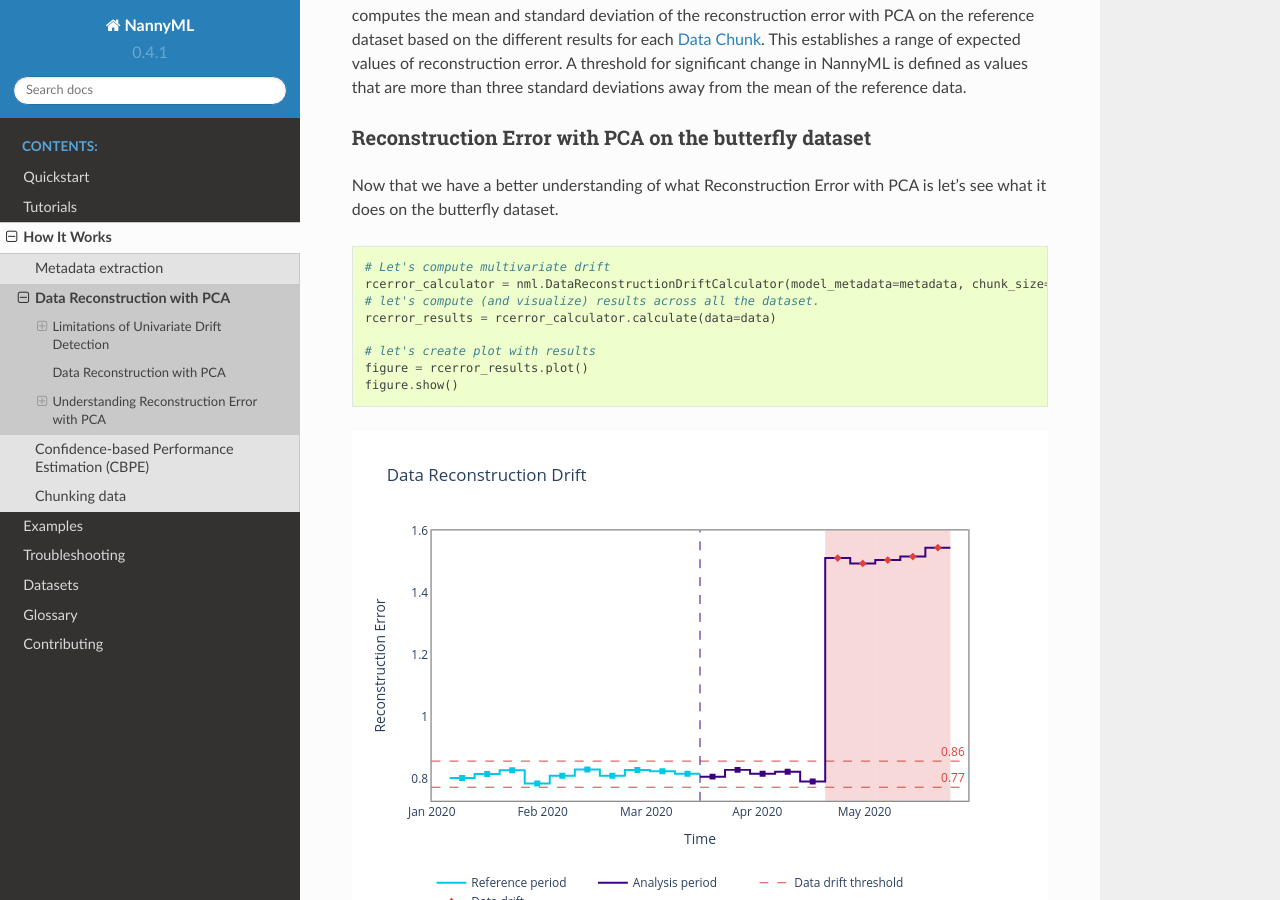
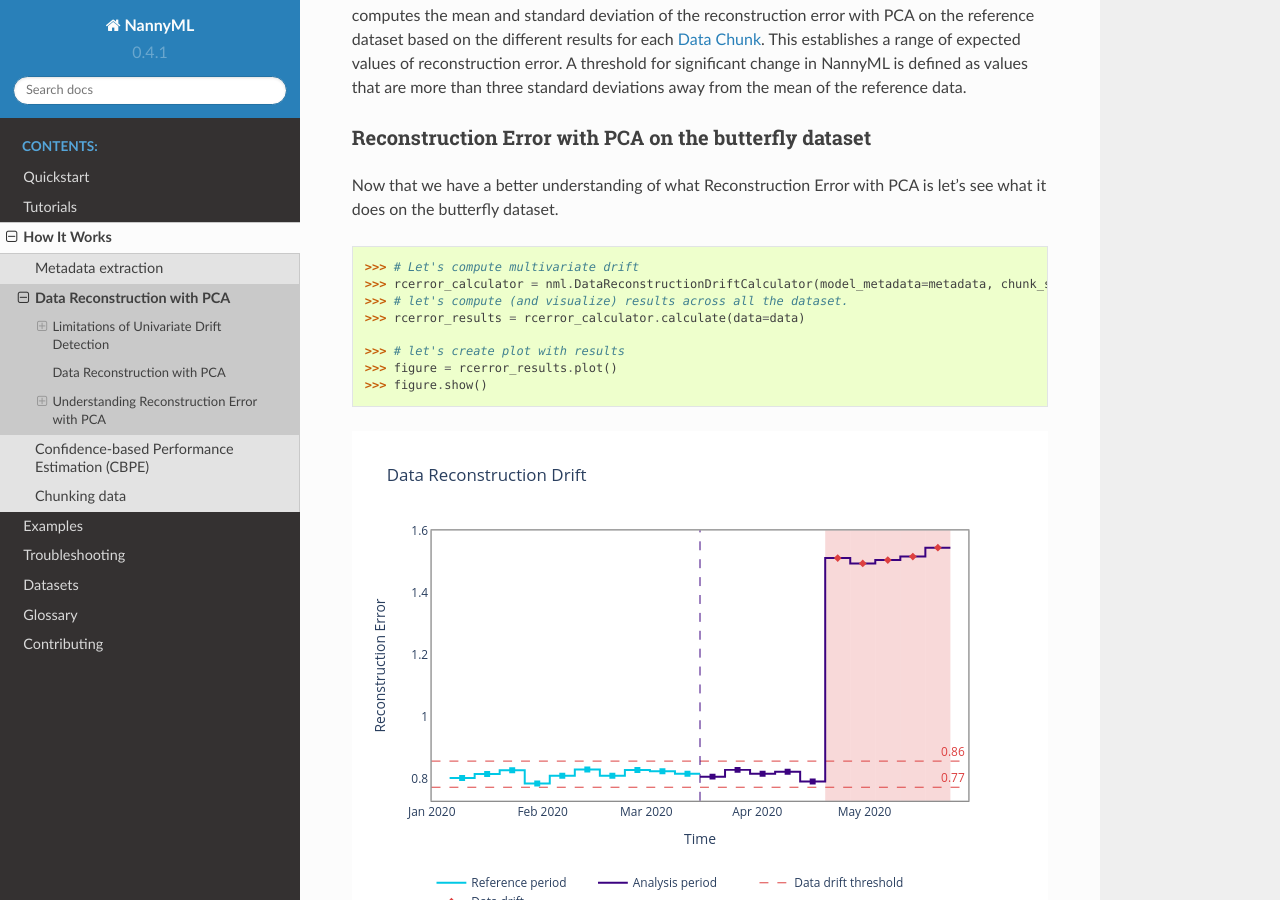
Before and after one commit to NannyML/nannyml, a Sphinx documentation site: the page built from docs/how_it_works/data_reconstruction.rst, in a window 1280 px wide and 900 px high, scrolled down 5829 px. Built offline with Sphinx 7.4.7 and the Read the Docs theme 2.0.0, drawn with Linux system fonts in a browser that asks for light colours; pages that are not in the unit, such as notebooks, are missing from menus; the version number is read from the project's files by our own code.

Commit message:
code formatting fix

```diff
--- a/docs/how_it_works/data_reconstruction.rst
+++ b/docs/how_it_works/data_reconstruction.rst
@@ -216,14 +216,14 @@ what it does on the butterfly dataset.
 
 .. code-block:: python
 
-    # Let's compute multivariate drift
-    rcerror_calculator = nml.DataReconstructionDriftCalculator(model_metadata=metadata, chunk_size=DPP).fit(reference_data=reference)
-    # let's compute (and visualize) results across all the dataset.
-    rcerror_results = rcerror_calculator.calculate(data=data)
+    >>> # Let's compute multivariate drift
+    >>> rcerror_calculator = nml.DataReconstructionDriftCalculator(model_metadata=metadata, chunk_size=DPP).fit(reference_data=reference)
+    >>> # let's compute (and visualize) results across all the dataset.
+    >>> rcerror_results = rcerror_calculator.calculate(data=data)
 
-    # let's create plot with results
-    figure = rcerror_results.plot()
-    figure.show()
+    >>> # let's create plot with results
+    >>> figure = rcerror_results.plot()
+    >>> figure.show()
 
 
 .. image:: ../_static/butterfly-multivariate-drift.svg
```
